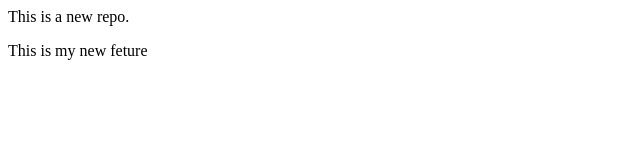
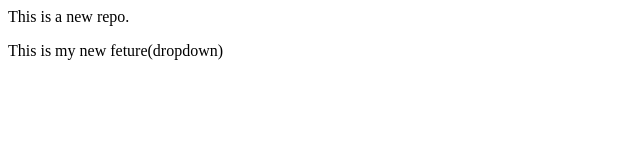
Before and after one commit to anandamondal007/localrepo, a plain HTML site: page index.html in a window 1280 px wide. Shown: the full height of the page, 0-640 px from the left. Drawn offline with Linux system fonts and the light colour scheme.

Commit message:
add dropdown

```diff
--- a/index.html
+++ b/index.html
@@ -1,2 +1,2 @@
 <P>This is a new repo.</P>
-<p>This is my new feture</p>
+<p>This is my new feture(dropdown)</p>
```
